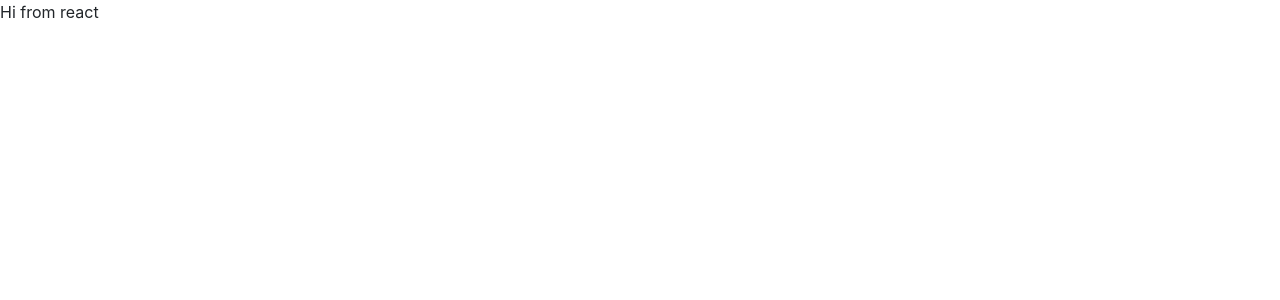
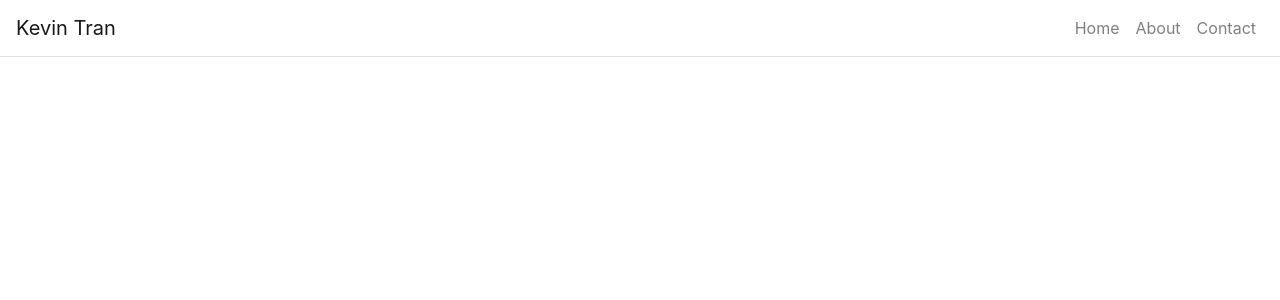
Before and after one commit to kevinhtran/kevinsPortfolio, a React (Create React App) app: page / in a window 1280 px wide. Shown: the top 300 px of the page. Built offline with nearby package versions, Linux system fonts and the light colour scheme.

Commit message:
created navbar with toggle

```diff
--- a/src/App.js
+++ b/src/App.js
@@ -1,6 +1,8 @@
 import React from 'react';
 import { BrowserRouter as Router, Route, Link } from 'react-router-dom';
 import Container from 'react-bootstrap/Container';
+import Navbar from 'react-bootstrap/Navbar';
+import Nav from 'react-bootstrap/Nav';
 import './App.css';
 
 
@@ -34,7 +36,18 @@
     return (
       <Router>
         <Container className="p-0" fluid={true}>
-          <p>Hi from react</p>
+          <Navbar className="border-bottom" bg="transparent" expand="lg">
+            <Navbar.Brand>Kevin Tran</Navbar.Brand>
+
+            <Navbar.Toggle className="border-0" aria-controls="navbar-toggle" />
+            <Navbar.Collapse id="navbar-toggle">
+              <Nav className="ml-auto">
+                <Link className="nav-link" to="/">Home</Link>
+                <Link className="nav-link" to="/about">About</Link>
+                <Link className="nav-link" to="/contact">Contact</Link>
+              </Nav>
+            </Navbar.Collapse>
+          </Navbar>
         </Container>
       </Router>
     );
@@ -53,3 +66,8 @@
 // step 5: we also want to install reactstrap which is bootstrap with react. terminal: 'npm install --save react-bootstrap bootstrap'
 // this allows for us to put things in and see stuff
 // step 6: now we're going to create a container inside of the render.
+// step 7: create a navbar
+  // add brand
+  // add a toggle
+  // add collapse
+  // add a nav
```
